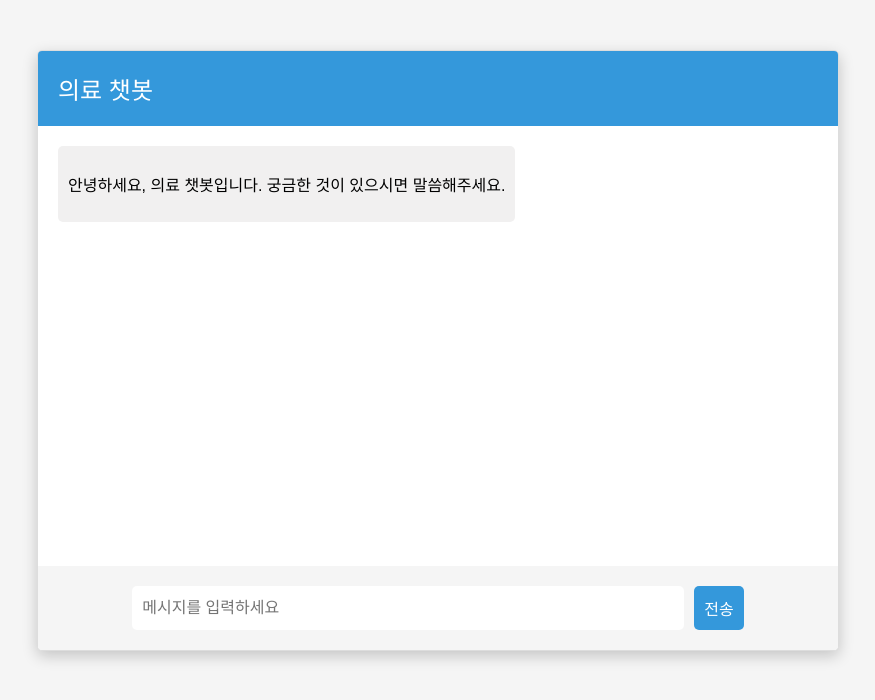
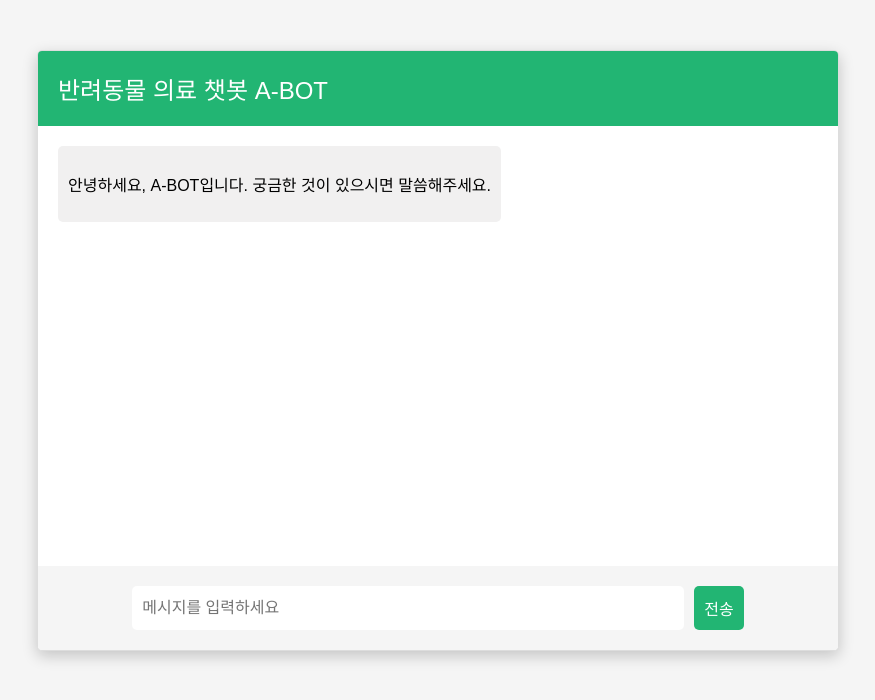
Before and after one commit to jibin86/Animal_Medical_Chatbot, a Flask app: page / in a window 1280 px wide. Shown: the top 700 px of the page, without its empty margins (202-1077 px from the left). Run offline with Flask 3, Linux system fonts and the light colour scheme; parts of the project's set-up code (start-up, migrations or seed data) failed here and were passed over.

Commit message:
Design: UI 텍스트, 색상 변경

```diff
--- a/static/style_1.css
+++ b/static/style_1.css
@@ -17,7 +17,7 @@ body {
 
 .chat-header {
   padding: 20px;
-  background-color: #3498db;
+  background-color: #22B573;
   color: #fff;
 }
 
@@ -47,7 +47,7 @@ body {
 }
 
 .user-message {
-  background-color: #3498db;
+  background-color: #22B573;
   color: #fff;
   float: right;
   clear: both; /* 추가 */
@@ -72,7 +72,7 @@ body {
 .chat-input button {
   padding: 10px;
   font-size: 16px;
-  background-color: #3498db;
+  background-color: #22B573;
   color: #fff;
   border-radius: 5px;
   border: none;
@@ -81,5 +81,5 @@ body {
 }
 
 .chat-input button:hover {
-  background-color: #2980b9;
+  background-color: #2c9264;
 }
--- a/templates/home.html
+++ b/templates/home.html
@@ -3,18 +3,18 @@
 
 <head>
   <meta charset="UTF-8">
-  <title>의료 챗봇</title>
+  <title>반려동물 의료 챗봇 A-BOT</title>
   <link rel="stylesheet" href="../static/style_1.css">
 </head>
 
 <body>
   <div class="chat-container">
     <div class="chat-header">
-      <h1>의료 챗봇</h1>
+      <h1>반려동물 의료 챗봇 A-BOT</h1>
     </div>
     <div class="chat-body" id="chat-body">
       <div class="chat-message bot-message">
-        <p>안녕하세요, 의료 챗봇입니다. 궁금한 것이 있으시면 말씀해주세요.</p>
+        <p>안녕하세요, A-BOT입니다. 궁금한 것이 있으시면 말씀해주세요.</p>
       </div>
     </div>
     <div class="chat-input">
```
